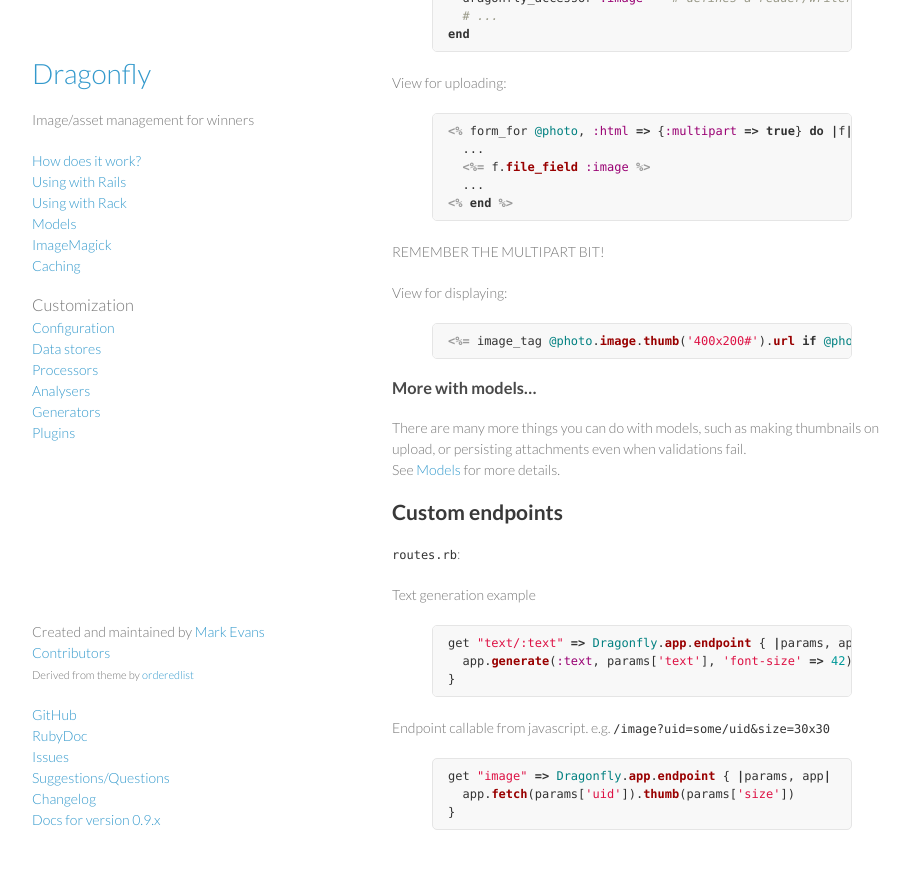
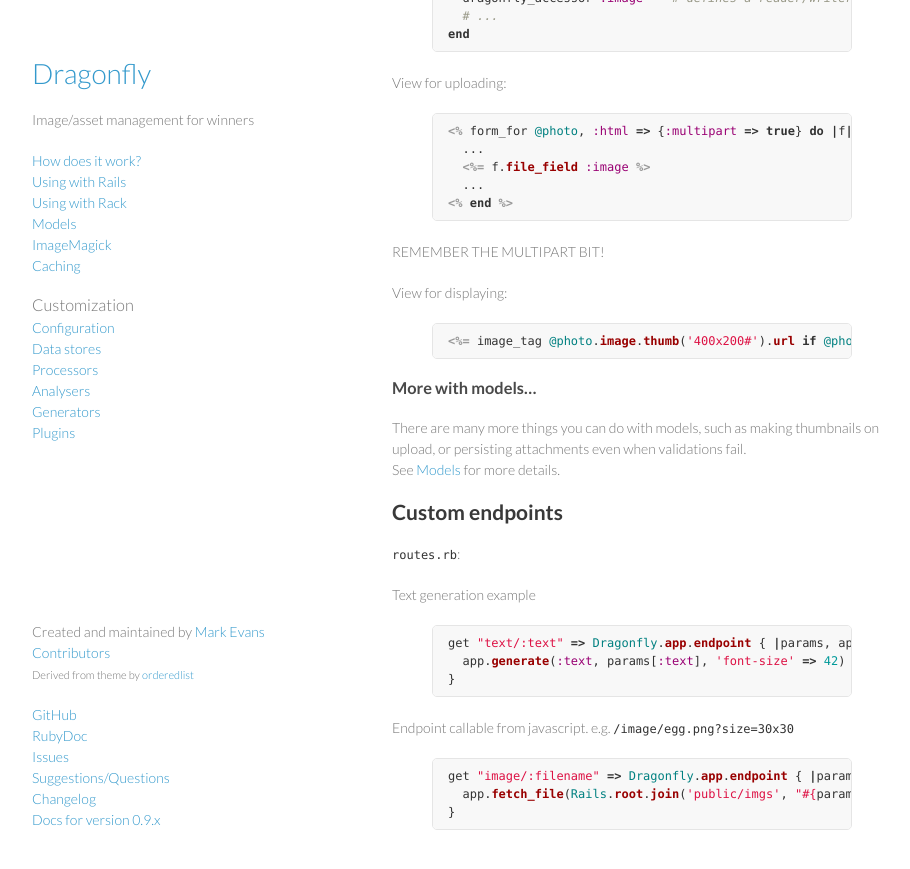
Before and after one commit to brendon/dragonfly-docs, a Jekyll site: the page built from _posts/0000-01-02-rails.md, in a window 1280 px wide and 900 px high, scrolled down 663 px. Shown: the top 869 px of the window, without its empty margins (178-1088 px from the left). Built offline with Jekyll 4.4.1, drawn with Linux system fonts in a browser that asks for light colours; Markdown is read by kramdown in place of the engine named in the settings.

Commit message:
corrected rails doc and changed example

```diff
--- a/_posts/0000-01-02-rails.md
+++ b/_posts/0000-01-02-rails.md
@@ -65,13 +65,13 @@ See [Models]({% post_url 0000-01-04-models %}) for more details.
 Text generation example
 {% highlight ruby %}
 get "text/:text" => Dragonfly.app.endpoint { |params, app|
-  app.generate(:text, params['text'], 'font-size' => 42)
+  app.generate(:text, params[:text], 'font-size' => 42)
 }
 {% endhighlight%}
 
-Endpoint callable from javascript. e.g. `/image?uid=some/uid&size=30x30`
+Endpoint callable from javascript. e.g. `/image/egg.png?size=30x30`
 {% highlight ruby %}
-get "image" => Dragonfly.app.endpoint { |params, app|
-  app.fetch(params['uid']).thumb(params['size'])
+get "image/:filename" => Dragonfly.app.endpoint { |params, app|
+  app.fetch_file(Rails.root.join('public/imgs', "#{params[:filename]}.#{params[:format]}").thumb(params[:size])
 }
 {% endhighlight%}
```
